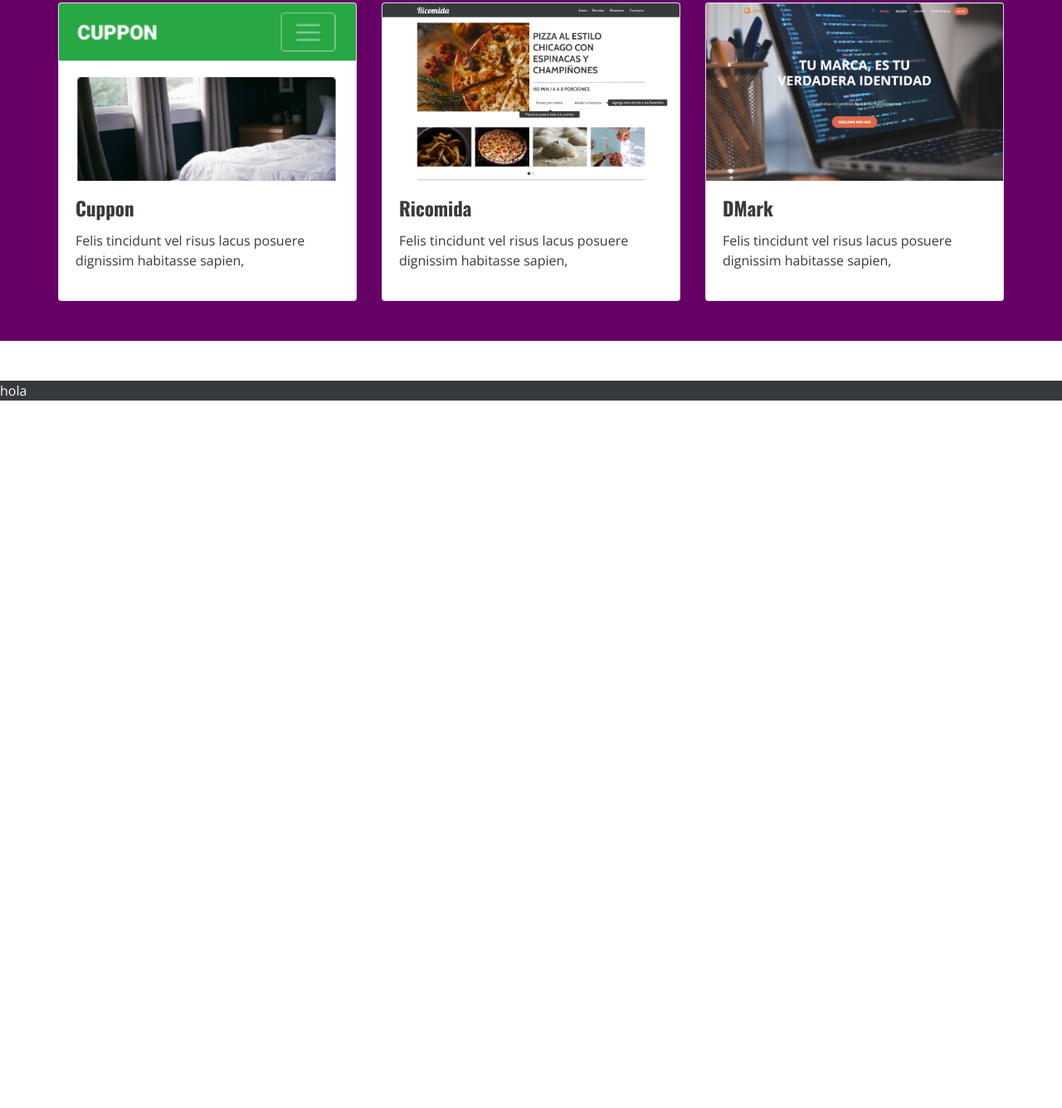
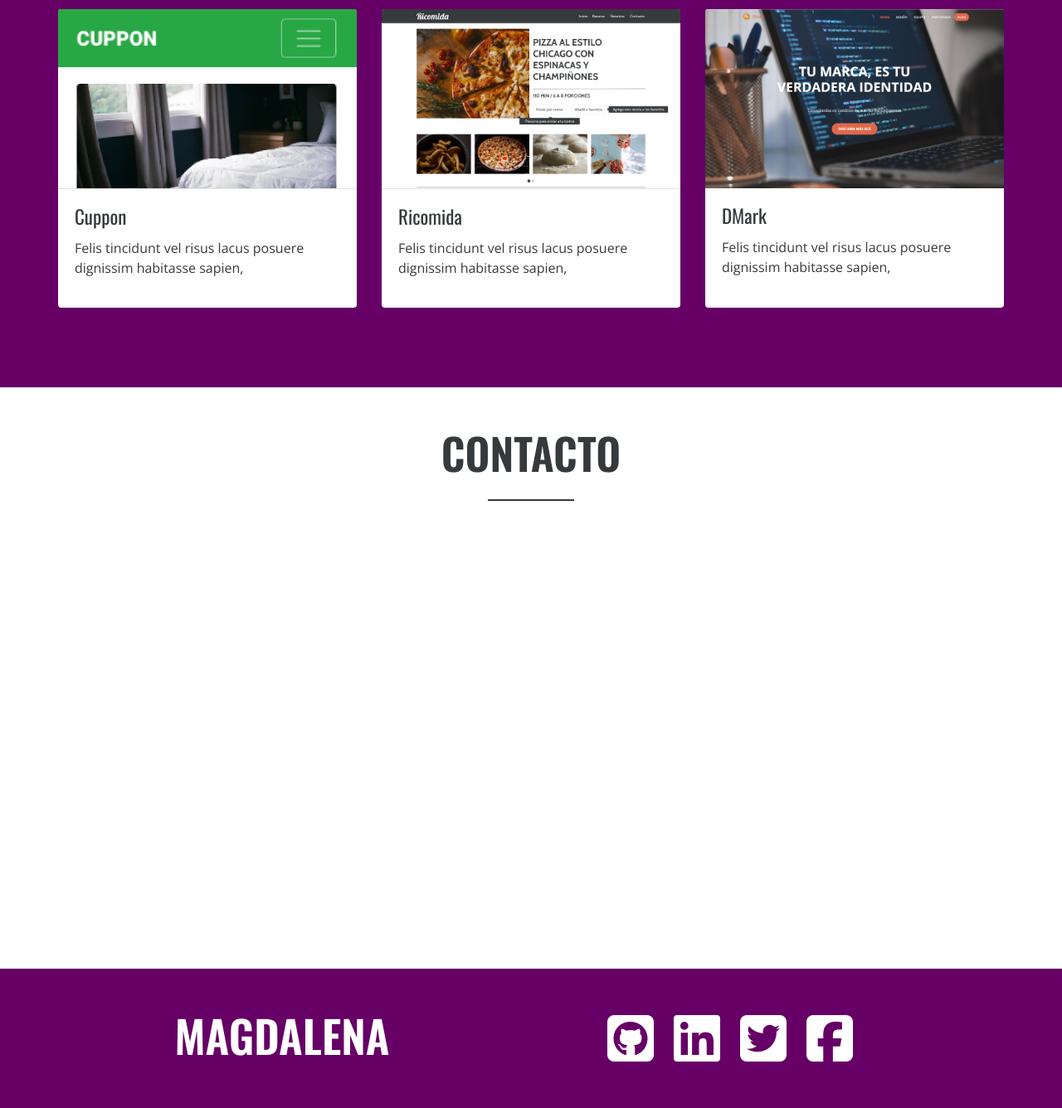
Before and after one commit to christianvanhalter/miPortafolioDesafioLatam, a plain HTML site: page index.html in a window 1280 px wide. Shown: the part 2496-3832 px from the top of the page at 83% size. Before the commit the page ends 2979 px from the top, so only its background shows below. Drawn offline with nearby package versions, Linux system fonts and the light colour scheme; a script that the page names is missing.

Commit message:
Maquetación finalizada sin JS

```diff
--- a/assets/css/style.css
+++ b/assets/css/style.css
@@ -125,7 +125,6 @@ nav {
 .ultimos-trabajos h3 {
   color: #373a3c;
   font-family: "Oswald", sans-serif;
-  font-weight: 600;
   font-size: 1.4375em;
 }
 
@@ -135,16 +134,45 @@ nav {
   font-size: 1em;
 }
 
+.ultimos-trabajos .card-hr {
+  border-color: #000;
+  width: 100%;
+}
+
+.ultimos-trabajos .card {
+  border-style: none;
+}
+
+/* Sección Formulario */
+.formulario {
+  background-color: #fff;
+}
+
+.formulario h2 {
+  font-family: "Oswald", sans-serif;
+  font-weight: 600;
+  font-size: 3.25em;
+  color: #373a3c;
+  text-transform: uppercase;
+}
+
+.formulario hr {
+  border-color: #373a3c;
+  border-width: 2px;
+  width: 2em;
+}
+
 /* Footer */
 footer {
-  background-color: #373a3c;
+  background-color: #660066;
   color: #ffffff;
 }
 
-footer span {
-  font-family: "Lobster", cursive;
-  font-size: 2.875em;
-  color: #ffffff;
+footer h2 {
+  text-transform: uppercase;
+  font-family: "Oswald", sans-serif;
+  font-weight: 600;
+  font-size: 3.33333em;
 }
 
 /*
--- a/index.html
+++ b/index.html
@@ -126,11 +126,11 @@
     </section>
 
     <!-- Sección Mis Últimos Trabajos -->
-    <section class="ultimos-trabajos container-fluid my-5">
+    <section class="ultimos-trabajos container-fluid my-5 p-5">
         <div class="container">
             <div class="row text-center">
                 <div class="col-12">
-                    <h2 class="text-center text-white mt-5">Mis últimos trabajos
+                    <h2 class="text-center text-white mt-2">Mis últimos trabajos
                         <hr class="mt-4 mb-5">
                     </h2>
                 </div>
@@ -139,9 +139,10 @@
             <div class="row justify-content-center">
                 <div class="card-deck">
                     <div class="card mb-5">
-                        <img src=" assets/img/meet_coffee.png" class="card-img-top" alt="proyecto meet&coffe">
+                        <img src=" assets/img/meet_coffee.png" class="card-img-top border-bottom"
+                            alt="proyecto meet&coffe">
                         <div class="card-body">
-                            <h3 class="card-title font-weight-bold text-left">Meet&Coffe</h3>
+                            <h3 class="card-title font-weight-regular text-left">Meet&Coffe</h3>
                             <p class="text-left">Felis tincidunt vel risus lacus posuere dignissim habitasse sapien,
                             </p>
                         </div>
@@ -149,15 +150,15 @@
                     <div class="card mb-5">
                         <img src="assets/img/iguana_page.png" class="card-img-top" alt="proyecto iguana page">
                         <div class="card-body">
-                            <h3 class="card-title font-weight-bold text-left">Iguana Page</h3>
+                            <h3 class="card-title font-weight-regular text-left">Iguana Page</h3>
                             <p class="text-left">Felis tincidunt vel risus lacus posuere dignissim habitasse sapien,
                             </p>
                         </div>
                     </div>
                     <div class="card mb-5">
-                        <img src="assets/img/suricata.png" class="card-img-top" alt="proyecto suricata">
+                        <img src="assets/img/suricata.png" class="card-img-top border-bottom" alt="proyecto suricata">
                         <div class="card-body">
-                            <h3 class="card-title font-weight-bold text-left">Suricata</h3>
+                            <h3 class="card-title font-weight-regular text-left">Suricata</h3>
                             <p class="text-left">Felis tincidunt vel risus lacus posuere dignissim habitasse sapien,
                             </p>
                         </div>
@@ -168,17 +169,17 @@
             <div class="row justify-content-center">
                 <div class="card-deck">
                     <div class="card mb-5">
-                        <img src=" assets/img/cuppon.png" class="card-img-top" alt="proyecto cuppon">
+                        <img src=" assets/img/cuppon.png" class="card-img-top border-bottom" alt="proyecto cuppon">
                         <div class="card-body">
-                            <h3 class="card-title font-weight-bold text-left">Cuppon</h3>
+                            <h3 class="card-title font-weight-regular text-left">Cuppon</h3>
                             <p class="text-left">Felis tincidunt vel risus lacus posuere dignissim habitasse sapien,
                             </p>
                         </div>
                     </div>
                     <div class="card mb-5">
-                        <img src="assets/img/ricomida.png" class="card-img-top" alt="proyecto ricomida">
+                        <img src="assets/img/ricomida.png" class="card-img-top border-bottom" alt="proyecto ricomida">
                         <div class="card-body">
-                            <h3 class="card-title font-weight-bold text-left">Ricomida</h3>
+                            <h3 class="card-title font-weight-regulartext-left">Ricomida</h3>
                             <p class="text-left">Felis tincidunt vel risus lacus posuere dignissim habitasse sapien,
                             </p>
                         </div>
@@ -186,7 +187,7 @@
                     <div class="card mb-5">
                         <img src="assets/img/dmark.png" class="card-img-top" alt="proyecto dmark">
                         <div class="card-body">
-                            <h3 class="card-title font-weight-bold text-left">DMark</h3>
+                            <h3 class="card-title font-weight-regular text-left">DMark</h3>
                             <p class="text-left">Felis tincidunt vel risus lacus posuere dignissim habitasse sapien,
                             </p>
                         </div>
@@ -196,8 +197,48 @@
         </div>
     </section>
 
+    <!-- Sección Formulario -->
+    <section class="formulario container-fluid">
+        <div class="container my-5 bg-white">
+            <div class="row">
+                <div class="col-12">
+                    <h2 class="text-center">Contacto
+                        <hr class="mt-4">
+                    </h2>
+                    <div class="typeform-widget" data-url="https://contactochd.typeform.com/to/XvsERr"
+                        style="width: 100%; height: 500px;">
+                    </div>
+                    <script> (function () { var qs, js, q, s, d = document, gi = d.getElementById, ce = d.createElement, gt = d.getElementsByTagName, id = "typef_orm", b = "https://embed.typeform.com/"; if (!gi.call(d, id)) { js = ce.call(d, "script"); js.id = id; js.src = b + "embed.js"; q = gt.call(d, "script")[0]; q.parentNode.insertBefore(js, q) } })() </script>
+                </div>
+            </div>
+        </div>
+    </section>
 
-    <footer>hola</footer>
+
+    <!-- Sección Footer -->
+    <footer class="container-fluid mt-5 p-3 icons-section">
+        <div class="container my-3">
+            <div class="row">
+                <div class="col-12 col-lg-6 p-3 text-left align-items-center row justify-content-center">
+                    <h2 class="text-white align-items-center">Magdalena</h2>
+                </div>
+                <div class="col-12 col-lg-6 p-3 text-left align-items-center row justify-content-center">
+                    <div class="">
+                        <i class="fab fa-github-square fa-4x ml-4 mr-4"></i>
+                    </div>
+                    <div class="">
+                        <i class="fab fa-linkedin fa-4x mr-4"></i>
+                    </div>
+                    <div class="">
+                        <i class="fab fa-twitter-square fa-4x mr-4"></i>
+                    </div>
+                    <div class="">
+                        <i class="fab fa-facebook-square fa-4x mr-4"></i>
+                    </div>
+                </div>
+            </div>
+        </div>
+    </footer>
 
 
 
```
